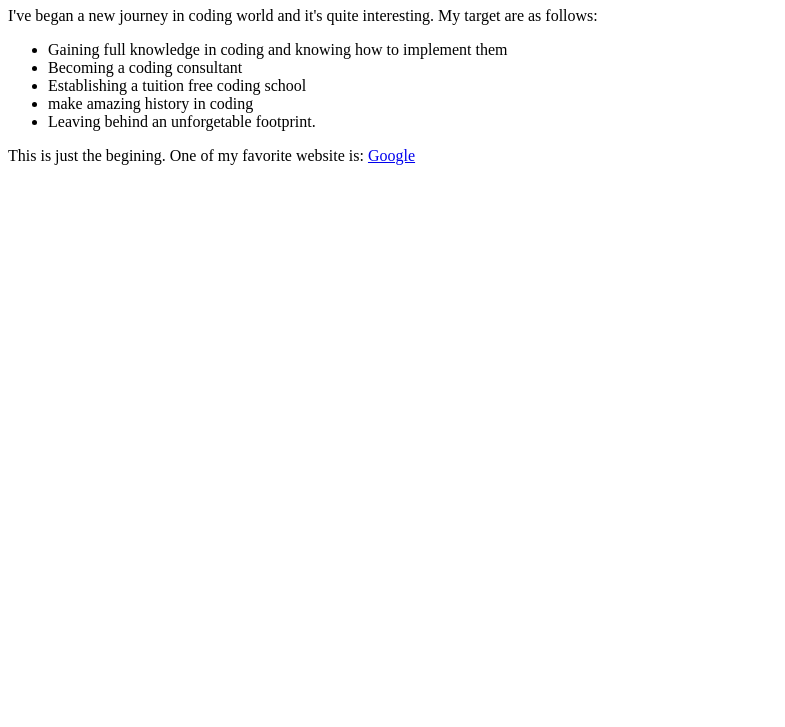
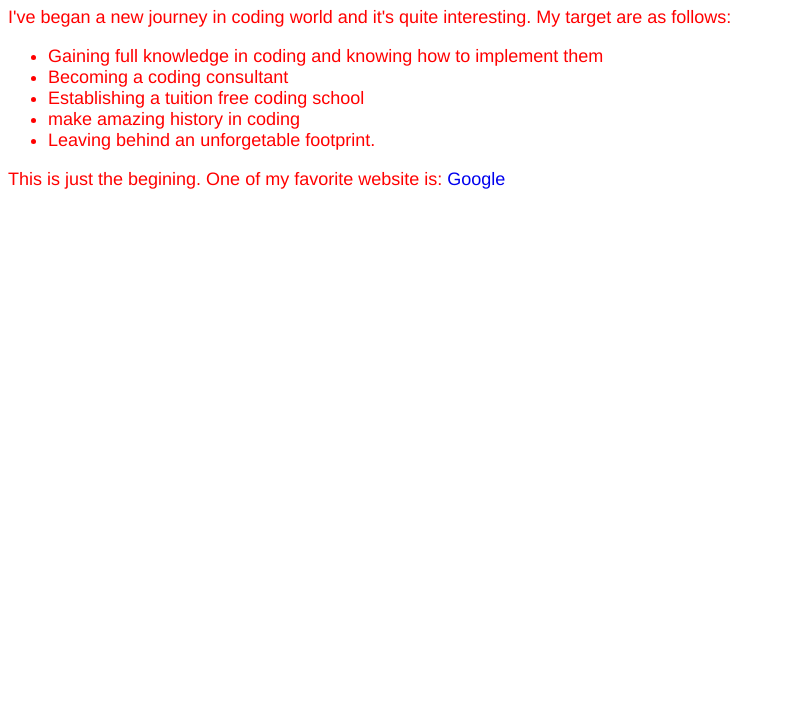
Before and after one commit to Toluwanimi230/Toluwanimi230.github.io, a plain HTML site: page index.html in a window 1280 px wide. Shown: the part 73-800 px from the top of the page, without its empty margins (0-785 px from the left). Drawn offline with Linux system fonts and the light colour scheme.

Commit message:
Update index.html: fixed stylesheet typo

```diff
--- a/index.html
+++ b/index.html
@@ -2,7 +2,7 @@
 <html>
 <head>
   <title>NEW WORLD</title>
-<link href="resources/CSS/index.css" rel="stylsheet" >
+<link href="resources/CSS/index.css" rel="stylesheet" >
 </head>
 <body>
 
```
